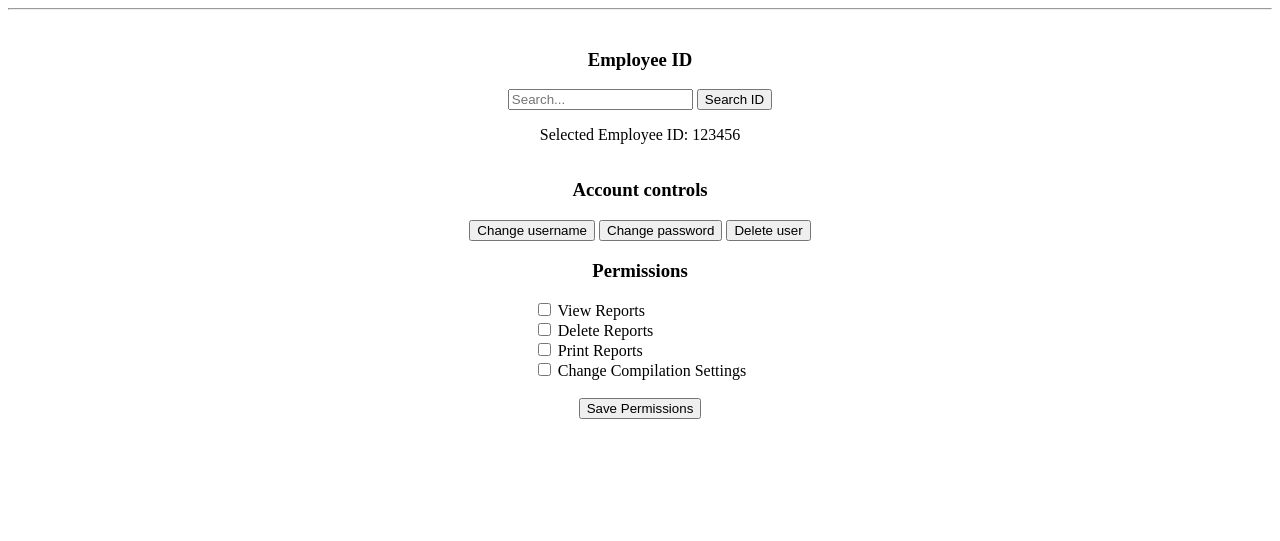
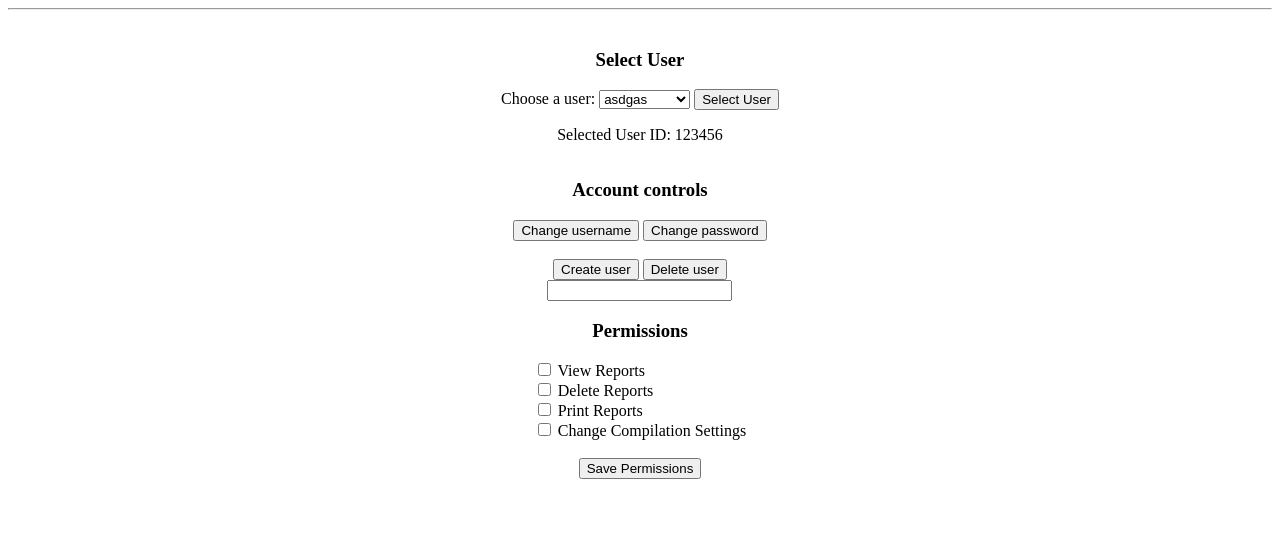
Before and after one commit to aolson078/biokit, a Flask app: page /admin.html in a window 1280 px wide. Shown: the part 190-731 px from the top of the page. Run offline with Flask 2, Linux system fonts and the light colour scheme; data comes from the database, SQL or seed files in the repository; both versions use the stored data as it was after the commit.

Commit message:
set up database and routes to change username

```diff
--- a/routes.py
+++ b/routes.py
@@ -1,15 +1,47 @@
 from flask import (
+    Flask,
     render_template,
     redirect,
+    flash,
     url_for,
-    request,
-    session
+    session,
+    request
 )
 
-from app import create_app
+from datetime import timedelta
+from sqlalchemy.exc import (
+    IntegrityError,
+    DataError,
+    DatabaseError,
+    InterfaceError,
+    InvalidRequestError,
+)
+from werkzeug.routing import BuildError
+
+from flask_bcrypt import Bcrypt, generate_password_hash, check_password_hash
+
+from flask_login import (
+    UserMixin,
+    login_user,
+    LoginManager,
+    current_user,
+    logout_user,
+    login_required,
+)
+
+import models
+from app import create_app, db, login_manager, bcrypt
+from models import User
+from forms import login_form, register_form
 from models import fetch_record
 
 app = create_app()
+
+
+# Keeps track of current user object
+@login_manager.user_loader
+def load_user(user_id):
+    return User.query.get(int(user_id))
 
 
 # Home
@@ -27,11 +59,12 @@ def home():
 def home1():
     return redirect(url_for("index"))
 
+
+# Clears session storage for debugging DELETE IN FINAL VERSION!!!!!!
 @app.route('/clear_session', methods=['GET'])
 def clear_session():
     session.clear()
     return redirect(url_for("employee"))
-
 
 
 @app.route("/search", methods=["POST"], strict_slashes=False)
@@ -40,6 +73,7 @@ def search():
     query = request.form.get("search")
     results = fetch_record(query)
     return render_template('results.html', query=query, results=results)
+
 
 # Employee
 @app.route('/employee.html/', methods=("GET", "POST"), strict_slashes=False)
@@ -63,21 +97,121 @@ def manager():
 # Admin
 @app.route('/admin.html/', methods=("GET", "POST"), strict_slashes=False)
 def admin():
-    return render_template('admin.html', title="Admin")
+    users = User.query.all()
+    return render_template('admin.html', title="Admin", users=users)
 
 
-# Register
-@app.route('/register.html/', methods=("GET", "POST"), strict_slashes=False)
-def register():
-    return render_template('register.html')
+# # Register
+# @app.route('/register.html/', methods=("GET", "POST"), strict_slashes=False)
+# def register():
+#     return render_template('register.html')
 
 
-# Login
-@app.route('/login.html/', methods=("GET", "POST"), strict_slashes=False)
+# # Login
+# @app.route('/login.html/', methods=("GET", "POST"), strict_slashes=False)
+# def login():
+#     return render_template("login.html")
+
+# Login route
+@app.route("/login/", methods=("GET", "POST"), strict_slashes=False)
 def login():
-    return render_template("login.html")
+    form = login_form()
+
+    if form.validate_on_submit():
+        try:
+            user = User.query.filter_by(email=form.email.data).first()
+            if check_password_hash(user.password, form.password.data):
+                login_user(user)
+                return redirect(url_for('index'))
+            else:
+                flash("Invalid username or password!", "danger")
+        except Exception as e:
+            flash(e, "danger")
+
+    return render_template("auth.html", form=form)
 
 
+# Register route
+@app.route("/register/", methods=("GET", "POST"), strict_slashes=False)
+def register():
+    form = register_form()
+    if form.validate_on_submit():
+        try:
+            email = form.email.data
+            password = form.password.data
+            username = form.username.data
+
+            new_user = User(
+                username=username,
+                email=email,
+                password=bcrypt.generate_password_hash(password),
+            )
+
+            db.session.add(new_user)
+            db.session.commit()
+            flash(f"Account created", "success")
+            return redirect(url_for("login"))
+
+        except InvalidRequestError:
+            db.session.rollback()
+            flash(f"Something went wrong!", "danger")
+
+    return render_template("auth.html", form=form)
+
+
+@app.route("/logout")
+@login_required
+def logout():
+    logout_user()
+    return redirect(url_for('login'))
+
+
+
+# Routes for the db ----------------------------------------------------------------------------------------------------
+
+@app.route("/delete_user/<int:user_id>", methods=["DELETE"])
+def deleteUser(user_id):
+    try:
+        user = User.query.get(user_id)
+        if user:
+            db.session.delete(user)
+            db.session.commit()
+            return f"User ID {user_id} deleted"
+        else:
+            return f"User ID {user_id} not found", 404
+    except Exception as e:
+        return f"Error deleting user: {str(e)}", 500
+
+@app.route("/change_username/<int:user_id>", methods=["PUT"])
+def changeUsername(user_id):
+    try:
+        data = request.get_json()  # Retrieve data from request body
+        new_username = data.get('new_username')  # Get the new username
+
+        user = User.query.get(user_id)
+        if user:
+            user.username = new_username  # Update the username
+            db.session.commit()
+            return f"User ID {user_id} username changed to {new_username} successfully"
+        else:
+            return f"User ID {user_id} not found", 404
+    except Exception as e:
+        return f"Error changing username: {str(e)}", 500
+
+
+#!!!!!!!!!!!!!!!!!!!!!!!!!!!! MAKE SURE TO HASH PASSWORD w BCRYPT!!!!!!!!!!!!!!!!!
+@app.route("/change_password/<int:user_id>", methods=["PUT"])
+def changePassword(user_id, new_password):
+    try:
+        user = User.query.get(user_id)
+        if user:
+            db.session.update(user).values(password=new_password).where(User.id == user_id)
+            db.session.commit()
+            return f"User ID {user_id} password changed successfully"
+        else:
+            return f"User ID {user_id} not found", 404
+    except Exception as e:
+        return f"Error changing password: {str(e)}", 500
+
 if __name__ == "__main__":
-    app.secret_key = 'your-secret-key'
     app.run(debug=True)
--- a/static/script.js
+++ b/static/script.js
@@ -13,7 +13,7 @@
 //};
 
 window.onload = function() {
-    localStorage.clear();
+//    localStorage.clear();
     retrieveInputs();
 };
 
@@ -54,6 +54,42 @@ function retrieveInputs() {
         }
     }
 }
+
+
+function showSubRadios(reportId) {
+    var subRadios = document.querySelectorAll('.sub-radios');
+    subRadios.forEach(function (subRadio) {
+        subRadio.style.display = 'none';
+    });
+    var subRadioId = 'sub-' + reportId;
+    var subRadioElement = document.getElementById(subRadioId);
+    if (subRadioElement) {
+        subRadioElement.style.display = 'block';
+    }
+}
+
+function changeUsername() {
+    const userDropdown = document.getElementById('user-dropdown');
+    const user_id = userDropdown.value;
+    const new_username = document.getElementById('usernameInput').value
+
+    // AJAX request to Flask route
+    fetch(`/change_username/${user_id}`, {
+        method: 'PUT',
+        headers: {
+            'Content-Type': 'application/json',
+        },
+        body: JSON.stringify({ new_username })
+    })
+    .then(response => {
+        if (response.ok) {
+            console.log('Username changed successfully');
+        } else {
+            console.error('Error changing username')}
+    })
+}
+
+
 //function retrieveInputs() {
 //    let keys = Object.keys(localStorage);
 //    for (let key of keys) {
--- a/static/scripts/scripts.js
+++ b/static/scripts/scripts.js
@@ -1,11 +1,14 @@
-function showSubRadios(reportId) {
-    var subRadios = document.querySelectorAll('.sub-radios');
-    subRadios.forEach(function (subRadio) {
-        subRadio.style.display = 'none';
-    });
-    var subRadioId = 'sub-' + reportId;
-    var subRadioElement = document.getElementById(subRadioId);
-    if (subRadioElement) {
-        subRadioElement.style.display = 'block';
-    }
-}
+
+// Moved to static/script.js, move back if need be
+
+//function showSubRadios(reportId) {
+//    var subRadios = document.querySelectorAll('.sub-radios');
+//    subRadios.forEach(function (subRadio) {
+//        subRadio.style.display = 'none';
+//    });
+//    var subRadioId = 'sub-' + reportId;
+//    var subRadioElement = document.getElementById(subRadioId);
+//    if (subRadioElement) {
+//        subRadioElement.style.display = 'block';
+//    }
+//}
--- a/static/styles/styles.css
+++ b/static/styles/styles.css
@@ -77,6 +77,10 @@ footer {
     flex-flow: column;
 }
 
+.hidden-input{
+    display: none;
+}
+
 .employee-search{
     display: flex;
     justify-content: center;
--- a/templates/admin.html
+++ b/templates/admin.html
@@ -5,7 +5,30 @@
     <meta charset="utf-8">
     <title>admin</title>
     <link rel="stylesheet" href="../static/styles/styles.css">
-    <script src="../static/scripts/scripts.js" defer></script>
+    <script src="{{ url_for('static', filename='script.js') }}"></script>
+    <script>
+        document.getElementById('user-dropdown').addEventListener('change', function() {
+        const selectedUserId = document.getElementById('user-dropdown').value;
+        console.log('Selected User ID:', selectedUserId);});
+
+
+        const changeUsernameBtn = document.getElementById('changeUsernameBtn');
+        const usernameInput = document.getElementById('usernameInput');
+
+
+
+        usernameInput.addEventListener('change', (event) => {
+        const newUsername = event.target.value;
+        console.log(`New username: ${newUsername}`);
+        });
+
+        document.getElementById('user-dropdown').addEventListener('change', function() {
+        const selectedUserId = document.getElementById('user-dropdown').value;
+        console.log('Selected User ID:', selectedUserId);});
+
+
+
+    </script>
 </head>
 
 <body>
@@ -16,7 +39,7 @@
             <a href="index.html">Home</a>
             <a href="employee.html">Employee</a>
             <a href="manager.html">Manager</a>
-                <a href="admin.html"class="active">Admin</a>
+            <a href="admin.html" class="active">Admin</a>
             <a href="login.html">Login</a>
             <a href="register.html">Register</a>
         </div>
@@ -37,22 +60,30 @@
 <main>
     <section class="admin-page">
         <div class="employee-search">
-                <h3>Employee ID</h3>
-                <form id="search-emp">
-                    <input type="text" id="query" name="q" placeholder="Search...">
-                    <button>Search ID</button>
+            <h3>Select User</h3>
+            <form id="select-user-form">
+                <label for="user-dropdown">Choose a user:</label>
+                <select id="user-dropdown" name="user">
+                    {% for user in users %}
+                    <option value="{{ user.id }}">{{ user.username }}</option>
+                    {% endfor %}
+                </select>
+                <button>Select User</button>
             </form>
         </div>
         <p>
-                Selected Employee ID: <span class="employee-id">123456</span>
+            Selected User ID: <span class="user-id">123456</span>
         </p>
 
         <form action="add_action" method="post" style="text-align:center">
             <h3>Account controls</h3>
-                <button type="button" onclick="changePassword">Change username</button>
+            <button type="button" id="change-username-button" onclick="changeUsername()">Change username</button>
             <button type="button" onclick="changePassword">Change password</button>
-                <button type="button" onclick="changePassword">Delete user</button>
+            <br><br>
+            <button type="button" onclick="createUser">Create user</button>
+            <button type="button" onclick="deleteUser">Delete user</button>
             <br>
+            <input type="text" id="usernameInput">
         </form>
 
         <h3>Permissions</h3>
--- a/templates/employee.html
+++ b/templates/employee.html
@@ -37,6 +37,7 @@
 
         </div>
 
+<!--  Possibly use this for search to remain on same page??:  <form action="{{ request.path }}" method="POST" class="card-body">-->
 
     <div class="flex-container">
         <form action="/search" method="POST">
```
Also changed, not shown: app.py (+36 -1 lines), forms.py (added, +39 -0 lines), manage.py (added, +22 -0 lines), models.py (+20 -5 lines), requirements.txt (+19 -2 lines), templates/auth.html (added, +109 -0 lines), database.db (added). Lines whose indentation alone changed are shown as unchanged.
